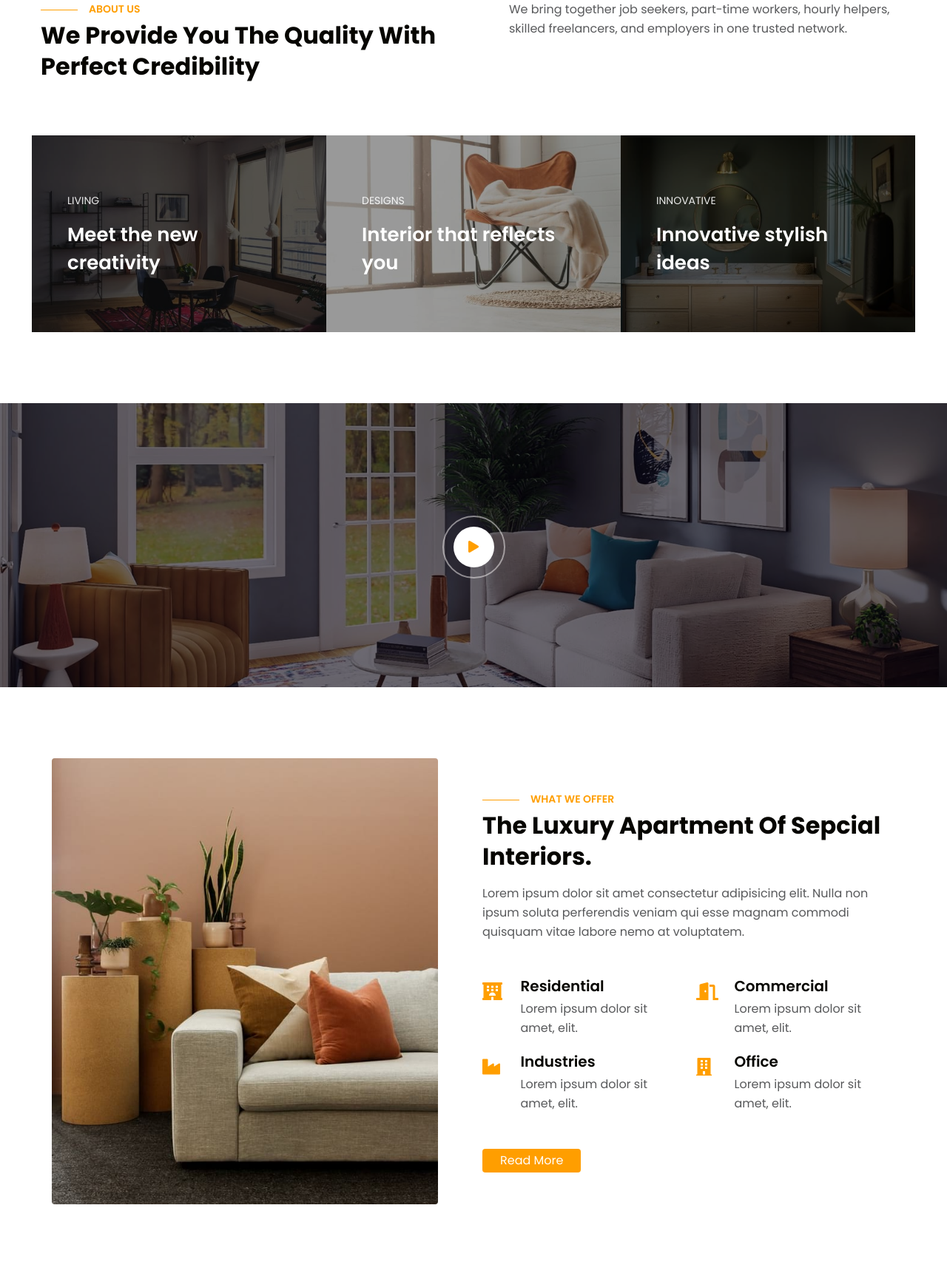
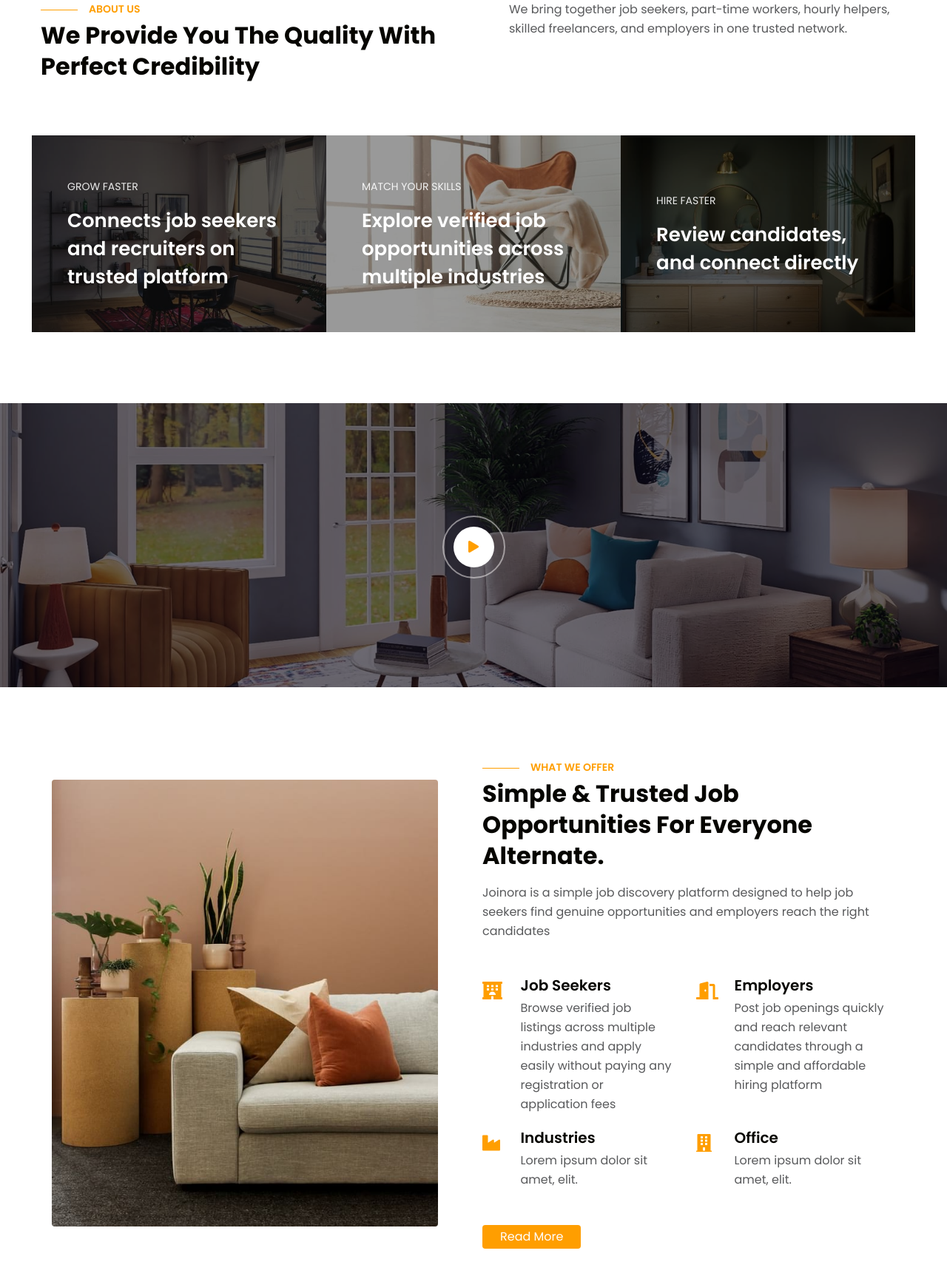
Before and after one commit to ravi-user/joinora, a Django app: page / in a window 1280 px wide. Shown: the part 840-2546 px from the top of the page at 74% size. Run offline with Django 5.2, Linux system fonts and the light colour scheme; some libraries are stand-ins or nearby versions.

Commit message:
updated index.html

```diff
--- a/home/templates/home/about.html
+++ b/home/templates/home/about.html
@@ -213,9 +213,7 @@
                     <div class="col-lg-4 footer-list-29 footer-1 pe-lg-5">
                         <h2><a class="navbar-brand" href="index.html">
                                 <span class="w3yellow">Join</span>Ora.</a></h2>
-                        <p class="parahny pr-lg-5 mr-xl-4 mb-4">Lorem ipsum dolor sit, amet consectetur elit. Earum mollitia cum
-                            ex
-                            ipsam autem!earum sequi amet.
+                        <p class="parahny pr-lg-5 mr-xl-4 mb-4">A single platform to connect people, work, and opportunities — locally and beyond.
                         </p>
 
                     </div>
--- a/home/templates/home/index.html
+++ b/home/templates/home/index.html
@@ -349,7 +349,7 @@
                 <div class="slider-info banner-view banner-top1">
                     <div class="container">
                         <div class="banner-info header-hero-19">
-                            <h5>Say Hello</h5>
+                            <h5>Welcome</h5>
                             <h3 class="title-hero-19">To Joinora.</h3>
 
                             <!-- <a href="#banner-join-now" class="btn btn-style btn-banner mt-sm-5 mt-4">Join Now </a> -->
@@ -466,20 +466,20 @@
                     <form method="POST" class="needs-validation" id="joinNowForm" novalidate>
                         {% csrf_token %}
                         <div class="row">
-                            <div class="col-md-6 mb-3">
+                            <div class="mb-3">
                                 <input type="text" class="form-control" id="first_name_2" name="first_name"
-                                    placeholder="First Name" required>
+                                    placeholder="Please Enter Your Full Name" required>
                                 <div class="invalid-feedback">
-                                    Please enter your first name
-                                </div>
-                            </div>
-                            <div class="col-md-6 mb-3">
+                                    Please enter your full name
+                                </div>
+                            </div>
+                            {% comment %} <div class="col-md-6 mb-3">
                                 <input type="text" class="form-control" id="last_name_2" name="last_name"
                                     placeholder="Last Name" required>
                                 <div class="invalid-feedback">
                                     Please enter your last name
                                 </div>
-                            </div>
+                            </div> {% endcomment %}
                         </div>
                         <div class="mb-3">
                             <input type="email" class="form-control" id="email_2" name="email"
@@ -705,8 +705,8 @@
                         <a href="#" class="d-block zoom"><img src="{% static 'assets/images/g8.jpg' %}" alt=""
                                 class="img-fluid news-image"></a>
                         <div class="w3-grids3-info">
-                            <h6><a href="#category" class="category d-block">Living</a></h6>
-                            <h4><a href="#">Meet the new creativity</a></h4>
+                            <h6><a href="#category" class="category d-block">Grow Faster</a></h6>
+                            <h4><a href="#">Connects job seekers and recruiters on trusted platform</a></h4>
                         </div>
                     </div>
                 </div>
@@ -715,8 +715,8 @@
                         <a href="blog-single.html" class="d-block zoom"><img src="{% static 'assets/images/g2.jpg' %}"
                                 alt="" class="img-fluid news-image"></a>
                         <div class="w3-grids3-info second">
-                            <h6><a href="#category" class="category d-block">Designs</a></h6>
-                            <h4><a href="#">Interior that reflects you</a></h4>
+                            <h6><a href="#category" class="category d-block">Match Your Skills</a></h6>
+                            <h4><a href="#">Explore verified job opportunities across multiple industries</a></h4>
 
                         </div>
                     </div>
@@ -726,8 +726,8 @@
                         <a href="blog-single.html" class="d-block zoom"><img src="{% static 'assets/images/g4.jpg' %}"
                                 alt="" class="img-fluid news-image"></a>
                         <div class="w3-grids3-info">
-                            <h6><a href="#category" class="category d-block">Innovative</a></h6>
-                            <h4><a href="#">Innovative stylish ideas</a></h4>
+                            <h6><a href="#category" class="category d-block">Hire Faster</a></h6>
+                            <h4><a href="#">Review candidates, and connect directly</a></h4>
                         </div>
                     </div>
                 </div>
@@ -769,25 +769,23 @@
                     </div>
                     <div class="col-lg-6 w3hny-passion-item w3l-content-8">
                         <h6 class="title-subw3hny mb-1">What We Offer</h6>
-                        <h3 class="title-w3l mb-3">The Luxury Apartment of sepcial interiors.</h3>
-                        <p class="mb-5">Lorem ipsum dolor sit amet consectetur adipisicing elit. Nulla non ipsum soluta
-                            perferendis
-                            veniam qui esse magnam commodi quisquam vitae labore nemo at voluptatem.</p>
+                        <h3 class="title-w3l mb-3">Simple & Trusted Job Opportunities for Everyone Alternate.</h3>
+                        <p class="mb-5">Joinora is a simple job discovery platform designed to help job seekers find genuine opportunities and employers reach the right candidates</p>
                         <ul class="w3-list-icons-grids">
                             <li class="icon-list-item-gd">
                                 <div class="icon-gd"><i aria-hidden="true" class="fas fa-hotel"></i>
                                 </div>
                                 <div class="icon-inf">
-                                    <h5>Residential</h5>
-                                    <p class="text-para">Lorem ipsum dolor sit amet, elit. </p>
+                                    <h5>Job Seekers</h5>
+                                    <p class="text-para">Browse verified job listings across multiple industries and apply easily without paying any registration or application fees </p>
                                 </div>
                             </li>
                             <li class="icon-list-item-gd">
                                 <div class="icon-gd"><i aria-hidden="true" class="fas fa-door-open"></i>
                                 </div>
                                 <div class="icon-inf">
-                                    <h5>Commercial</h5>
-                                    <p class="text-para">Lorem ipsum dolor sit amet, elit. </p>
+                                    <h5>Employers</h5>
+                                    <p class="text-para">Post job openings quickly and reach relevant candidates through a simple and affordable hiring platform </p>
                                 </div>
                             </li>
                             <li class="icon-list-item-gd">
@@ -910,10 +908,8 @@
             <div class="row">
                 <div class="col-lg-5 title-content text-left pe-lg-5 mb-lg-0 mb-5">
                     <h6 class="title-subw3hny mb-1">Stats</h6>
-                    <h3 class="title-w3l mb-3">Modern Of Living</h3>
-                    <p class="mb-5">Lorem ipsum dolor sit amet consectetur adipisicing elit. Nulla non ipsum soluta
-                        perferendis
-                        veniam qui esse magnam commodi quisquam vitae labore nemo at voluptatem.</p>
+                    <h3 class="title-w3l mb-3">Building Trust in Job Discovery</h3>
+                    <p class="mb-5">Joinora is a growing job discovery platform focused on simplicity, transparency, and accessibility</p>
                     <div class="row w3l-stats-section stats-con mt-4" id="stats">
                         <div class="col-6 stats_info counter_grid">
                             <p class="counter">1500 </p>
@@ -1051,8 +1047,7 @@
                                 <h5 class="title-subw3hny mb-3">Invite Your Friends</h5>
                                 <!-- <h3 class="title-w3l mb-3">Refer and Get Free Services -->
                                 </h3>
-                                <p>Joinora brings together job seekers, hourly helpers, part-time professionals,
-                                    freelancers, and employers on one trusted network..</p>
+                                <p>Find work, hire people, collaborate, or offer your services — all in one place.</p>
                             </div>
                         </div>
                     </div>
@@ -1077,8 +1072,7 @@
                     <div class="col-lg-4 footer-list-29 footer-1 pe-lg-5">
                         <h2><a class="navbar-brand" href="index.html">
                                 <span class="w3yellow">JOIN</span>ORA.</a></h2>
-                        <p class="parahny pr-lg-5 mr-xl-4 mb-4">We bring together job seekers, part-time workers, hourly
-                            helpers, skilled freelancers, and employers in one trusted network
+                        <p class="parahny pr-lg-5 mr-xl-4 mb-4">A single platform to connect people, work, and opportunities — locally and beyond.
                         </p>
 
                     </div>
```
